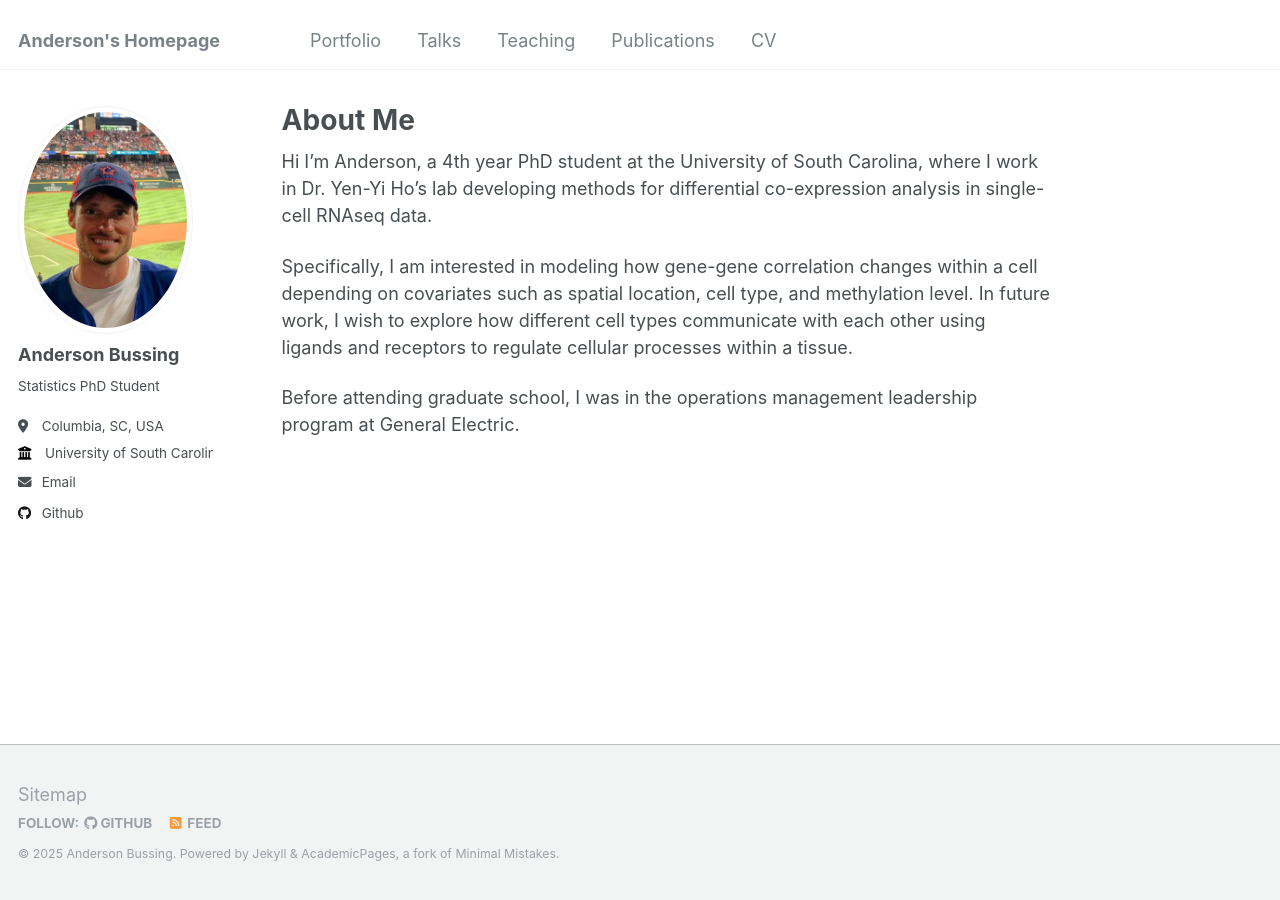
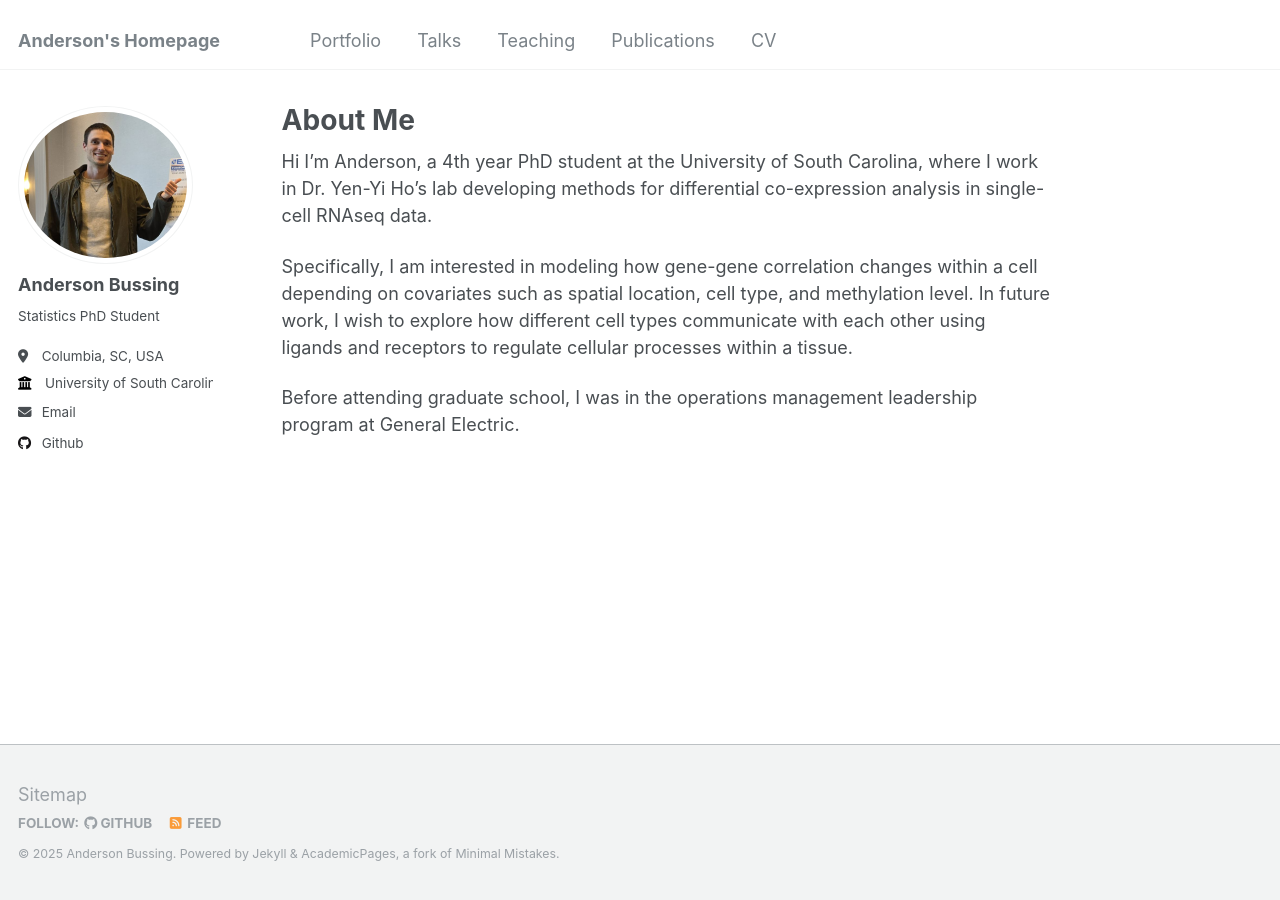
Before and after one commit to abussing/abussing.github.io, a Jekyll site: the page built from _pages/about.md, in a window 1280 px wide. Built offline with Jekyll 4.4.1, drawn with Linux system fonts in a browser that asks for light colours.

Commit message:
Update _config.yml

```diff
--- a/_config.yml
+++ b/_config.yml
@@ -21,7 +21,7 @@ repository               : "abussing/abussing.github.io"
 #               Additional customization can be done by editing /_includes/author-profile.html
 author:
   # Biographic information
-  avatar           : "github_site_headshot2.png"
+  avatar           : "enar_photo_for_site.png"
   name             : "Anderson Bussing"
   pronouns         : # example: "she/her"
   bio              : "Statistics PhD Student"
```
